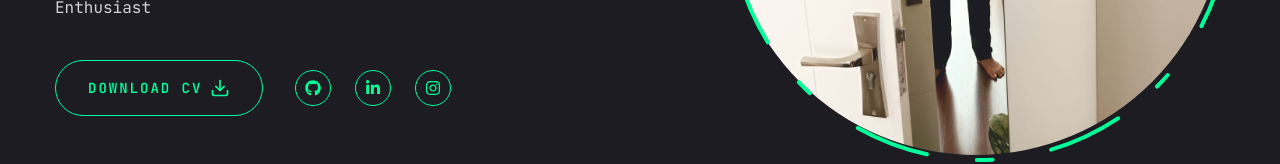
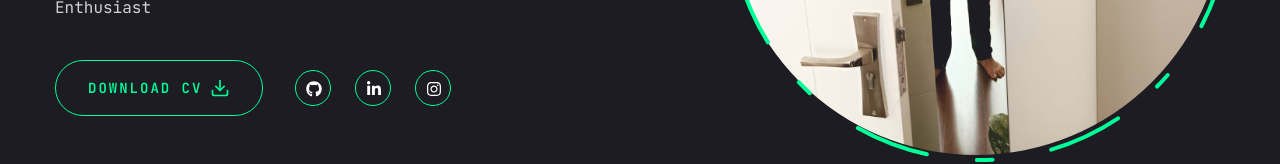
Before and after one commit to NC0312/my-portfolio, a Next.js app: page / in a window 1280 px wide. Shown: the part 515-679 px from the top of the page. Built offline with nearby package versions, Linux system fonts and the light colour scheme.

Commit message:
Update social.jsx
social icons updated

```diff
--- a/components/ui/social.jsx
+++ b/components/ui/social.jsx
@@ -1,24 +1,58 @@
-import Link from "next/link"
-import {FaGithub,FaLinkedinIn,FaInstagram, } from 'react-icons/fa';
+"use client"
+import Link from "next/link";
+import { FaGithub, FaLinkedinIn, FaInstagram } from "react-icons/fa";
+import { useState } from "react";
 
-const socials=[
-    {icon:<FaGithub/> , path:"https://github.com/NC0312"},
-    {icon:<FaLinkedinIn/> , path:"https://www.linkedin.com/in/Niket-Chawla/"},
-    {icon:<FaInstagram/> , path:"https://www.instagram.com/oyee__nikooo__/"},
-]
 
-const Social = ({containerStyles,iconStyles}) => {
+const socials = [
+  {
+    icon: <FaGithub />,
+    path: "https://github.com/NC0312",
+    gradient: "linear-gradient(135deg, #333, #666)",
+    color: "#fff",
+  },
+  {
+    icon: <FaLinkedinIn />,
+    path: "https://www.linkedin.com/in/Niket-Chawla/",
+    gradient: "linear-gradient(135deg, #0077b5, #00a0dc)",
+    color: "#fff",
+  },
+  {
+    icon: <FaInstagram />,
+    path: "https://www.instagram.com/oyee__nikooo__/",
+    gradient:
+      "linear-gradient(135deg, #f58529, #e1306c, #bc2a8d)",
+    color: "#fff",
+  },
+];
+
+const Social = ({ containerStyles, iconStyles }) => {
+  const [hoveredIndex, setHoveredIndex] = useState(null);
+
   return (
     <div className={containerStyles}>
-        {socials.map((item,index)=>{
-            return(
-                <Link key={index} href={item.path} className={iconStyles}>
-                {item.icon}
-                </Link>
-            )
-        })}
+      {socials.map((item, index) => (
+        <Link
+          key={index}
+          href={item.path}
+          className={iconStyles}
+          style={{
+            background:
+              hoveredIndex === index ? item.gradient : "transparent",
+            color: hoveredIndex === index ? item.color : "inherit",
+            transition: "all 0.3s ease",
+            padding: "10px",
+            borderRadius: "50%",
+            display: "inline-block",
+          }}
+          onMouseEnter={() => setHoveredIndex(index)}
+          onMouseLeave={() => setHoveredIndex(null)}
+        >
+          {item.icon}
+        </Link>
+      ))}
     </div>
-  )
-}
+  );
+};
 
-export default Social
+export default Social;
```
